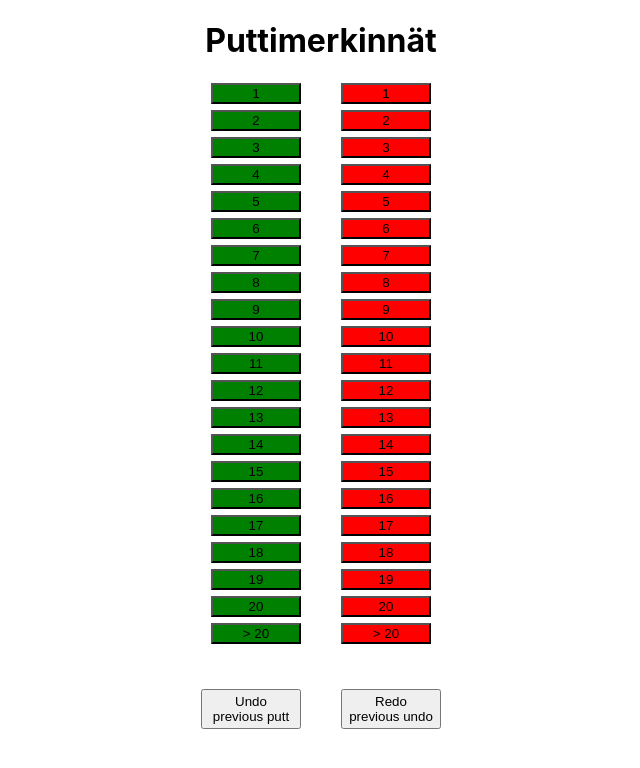
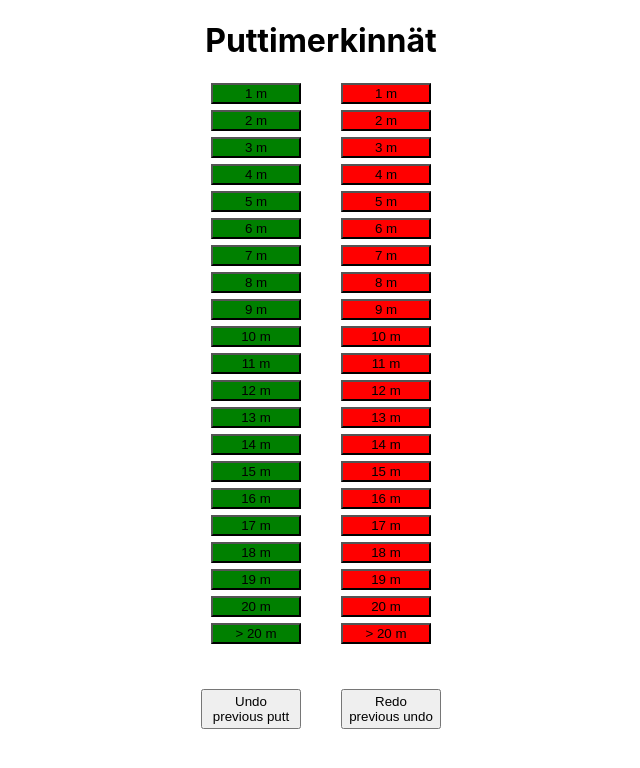
Before and after one commit to ttvalkea/putt-stats-frontend, a React (Create React App) app: page / in a window 1280 px wide. Shown: the top 768 px of the page, without its empty margins (319-959 px from the left). Built offline with nearby package versions, Linux system fonts and the light colour scheme.

Commit message:
Added keys to components

```diff
--- a/src/App.tsx
+++ b/src/App.tsx
@@ -6,12 +6,20 @@ function App() {
   const buttonComponents: any[] = [];
   for (let index = 1; index <= 20; index++) {
     buttonComponents.push(
-      <ButtonComponent distance={index} puttResult={PuttResult.Make} />
+      <ButtonComponent
+        distance={index}
+        puttResult={PuttResult.Make}
+        key={`button-make-${index}`}
+      />
     );
     buttonComponents.push(
-      <ButtonComponent distance={index} puttResult={PuttResult.Miss} />
+      <ButtonComponent
+        distance={index}
+        puttResult={PuttResult.Miss}
+        key={`button-miss-${index}`}
+      />
     );
-    buttonComponents.push(<br />);
+    buttonComponents.push(<br key={`br-${index}`} />);
   }
   const actionButtonStyle = { width: 100, height: 40, margin: 20 };
   return (
@@ -24,8 +32,12 @@ function App() {
 
       <br />
       <br />
-      <button style={actionButtonStyle}>Undo previous putt</button>
-      <button style={actionButtonStyle}>Redo previous undo</button>
+      <button style={actionButtonStyle} key="undo">
+        Undo previous putt
+      </button>
+      <button style={actionButtonStyle} key="redo">
+        Redo previous undo
+      </button>
     </div>
   );
 }
--- a/src/ButtonComponent.tsx
+++ b/src/ButtonComponent.tsx
@@ -17,8 +17,9 @@ function ButtonComponent(props: ButtonComponentProps) {
   return (
     <button
       style={props.puttResult === PuttResult.Make ? makeStyle : missStyle}
+      id={`button-${props.puttResult}-${props.distance}`}
     >
-      {props.distance === 21 ? "> 20" : props.distance}
+      {props.distance === 21 ? "> 20" : props.distance} m
     </button>
   );
 }
```
